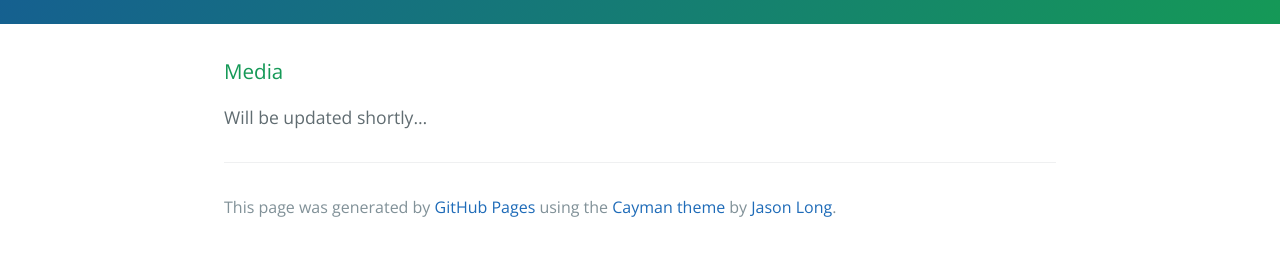
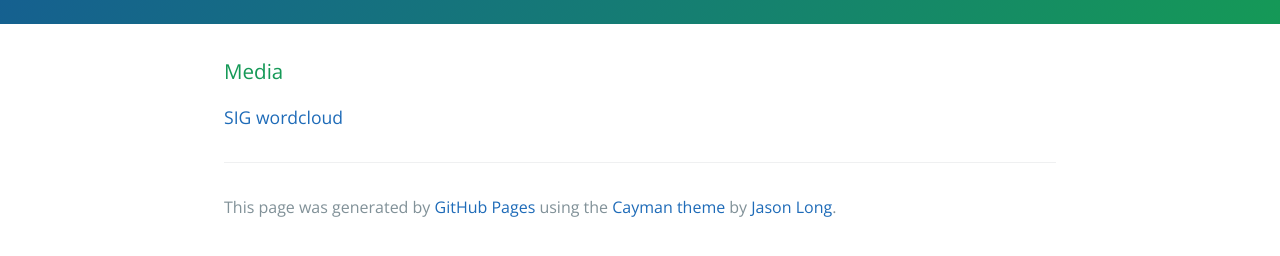
Before and after one commit to neuropipelines/neuropipelines.github.io, a Jekyll site: the page built from 40media.md, in a window 1280 px wide. Shown: the part 359-615 px from the top of the page. Built offline with Jekyll 4.4.1, drawn with Linux system fonts in a browser that asks for light colours.

Commit message:
Add dominik's wordcloud

```diff
--- a/40media.md
+++ b/40media.md
@@ -6,4 +6,4 @@
 
 ### Media
 
-Will be updated shortly...
+[SIG wordcloud](media/wordcloud_SEASIG.png)
```
Also changed, not shown: media/wordcloud_SEASIG.png (added).
